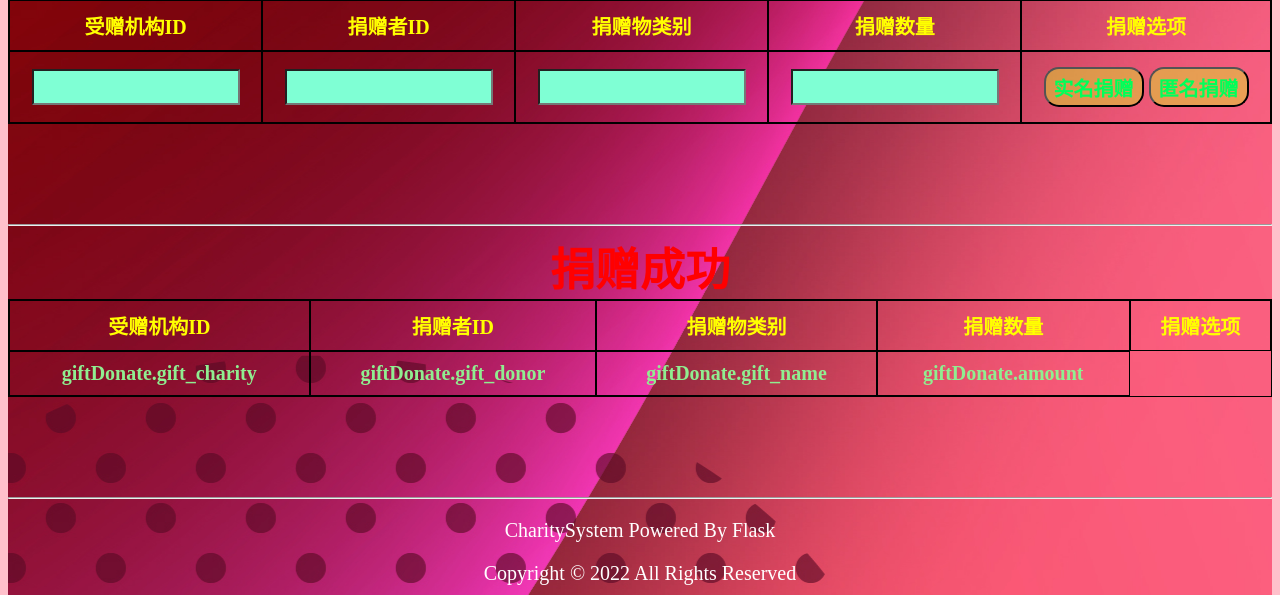
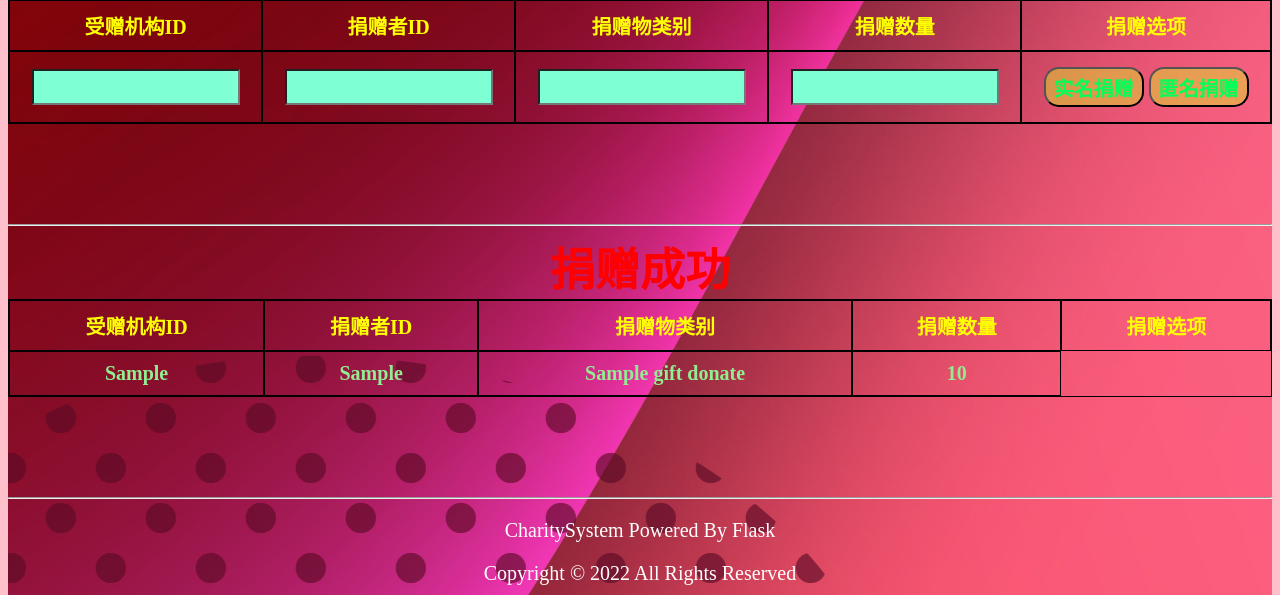
Before and after one commit to mumua666/CharitySystem, a Flask app: template templates/homePage.html in a window 1280 px wide. Shown: the part 990-1585 px from the top of the page. Run offline with Flask 2, Linux system fonts and the light colour scheme; the template is opened without the code that fills it: values that come from a table or form of the project are taken from there, most other values are stand-ins (such as "Sample title", 1, 10 or a date in 2020).

Commit message:
基本功能完善

```diff
--- a/app.py
+++ b/app.py
@@ -312,37 +312,37 @@ def homePage():
         donateAmount = request.form.get('donateAmount')
         realname = request.form.get('realname')
         anonymous = request.form.get('anonymous')
+        donateDonor = Donor.query.filter_by(donor_id=donorID).first()
+        donateCharity = Charity.query.filter_by(charity_id=charityID).first()
         if all([last_name, first_name]):
             donorName = last_name+first_name
         if logout:
             return redirect(url_for('index'))
-        '''
-        此处存在问题,无法获取到input输入的内容,待修复!
-        '''
         if donorID:
-            print('==============================================')
-            print(donorID)
-            if not Donor.query.filter_by(donor_id=donorID).first():
+            if not donateDonor:
                 flash("只有注册为捐赠者才可以进行捐赠哦！")
-            elif Charity.query.filter_by(charity_id=charityID).first():
+            elif not donateCharity:
                 flash("该慈善机构ID并不存在!")
             else:
                 curr_time = datetime.datetime.now()
                 if realname:
                     giftDonate = Gift(gift_name=donateType, gift_donor=donorID, gift_charity=charityID,
-                                      category=Charity.query.filter_by(
-                                          charity_id=charityID).first().category.category_name,
-                                      data=datetime.datetime.strftime(
+                                      category=donateCharity.category.category_name,
+                                      date=datetime.datetime.strftime(
                                           curr_time, '%Y-%m-%d %H:%M:%S'),
                                       amount=donateAmount)
                 elif anonymous:
-                    giftDonate = Gift(gift_name=donateType, gift_donor=donorID, gift_charity=charityID,
-                                      category=Charity.query.filter_by(
-                                          charity_id=charityID).first().category.category_name,
-                                      data=datetime.datetime.strftime(
+                    anonymousID = Donor.query.filter_by(
+                        donor_id="anonymous").first()
+                    donateAmount = int(1.5*int(donateAmount))
+                    giftDonate = Gift(gift_name=donateType, gift_donor=anonymousID.donor_id, gift_charity=charityID,
+                                      category=donateCharity.category.category_name,
+                                      date=datetime.datetime.strftime(
                                           curr_time, '%Y-%m-%d %H:%M:%S'),
                                       amount=donateAmount)
-                db.session.add(giftDonate)
+                log = Log(log_id=donorID, operation_table='gift', operation_name="添加", operation_tuple=Gift.query.count()+1,
+                          log_time=datetime.datetime.strftime(curr_time, '%Y-%m-%d %H:%M:%S'))
+                db.session.add_all([log, giftDonate])
                 db.session.commit()
 
         if categoryName:
@@ -430,8 +430,7 @@ def homePage():
                            donors=donors, charities=charities, gifts=gifts,
                            displayCharity=displayCharity, displayDonor=displayDonor, displayGift=displayGift,
                            categoryName=categoryName, categoryName_Charity=categoryName_Charity, displayCategory=displayCategory,
-                           gifted_donors=gift,
-                           displayGiver=displayGiver, Giver=Giver, checkCharity=checkCharity,
+                           gifted_donors=gift, displayGiver=displayGiver, Giver=Giver, checkCharity=checkCharity,
                            displayCheckDonor=displayCheckDonor, donorName=donorName, checkDonor=checkDonor,
                            giftDonate=giftDonate, realname=realname, anonymous=anonymous)
 
@@ -465,7 +464,9 @@ if __name__ == '__main__':
                address="中山市xxxx", city="中山", state="广东", zip="xxxxxx", telephone="12345678900")
     d2 = Donor(donor_id="d000002", password="d000002", last_name="公孙", first_name="向阳",
                address="惠州市xxxx", city="惠州", state="广东", zip="xxxxxx", telephone="00987654321")
-    db.session.add_all([d1, d2])
+    d3 = Donor(donor_id="anonymous", password="anonymous", last_name="匿名者", first_name="anonymous",
+               address="暂无数据", city="暂无数据", state="暂无数据", zip="暂无数据", telephone="暂无数据")
+    db.session.add_all([d1, d2, d3])
     db.session.commit()
 
     curr_time = datetime.datetime.now()
@@ -483,16 +484,16 @@ if __name__ == '__main__':
     db.session.commit()
 
     curr_time = datetime.datetime.now()
-    log1 = Log(log_id=c1.charity_id, operation_name="注册", log_time=datetime.datetime.strftime(
-        curr_time, '%Y-%m-%d %H:%M:%S'))
-    log2 = Log(log_id=c2.charity_id, operation_name="注册", log_time=datetime.datetime.strftime(
-        curr_time, '%Y-%m-%d %H:%M:%S'))
-    log3 = Log(log_id=c3.charity_id, operation_name="注册", log_time=datetime.datetime.strftime(
-        curr_time, '%Y-%m-%d %H:%M:%S'))
-    log4 = Log(log_id=d1.donor_id, operation_name="注册", log_time=datetime.datetime.strftime(
-        curr_time, '%Y-%m-%d %H:%M:%S'))
-    log5 = Log(log_id=d2.donor_id, operation_name="注册", log_time=datetime.datetime.strftime(
-        curr_time, '%Y-%m-%d %H:%M:%S'))
+    log1 = Log(log_id=c1.charity_id, operation_table='charity', operation_name="添加",
+               operation_tuple=c1.charity_id, log_time=datetime.datetime.strftime(curr_time, '%Y-%m-%d %H:%M:%S'))
+    log2 = Log(log_id=c2.charity_id,  operation_table='charity', operation_name="添加",
+               operation_tuple=c2.charity_id, log_time=datetime.datetime.strftime(curr_time, '%Y-%m-%d %H:%M:%S'))
+    log3 = Log(log_id=c3.charity_id,  operation_table='charity', operation_name="添加",
+               operation_tuple=c3.charity_id, log_time=datetime.datetime.strftime(curr_time, '%Y-%m-%d %H:%M:%S'))
+    log4 = Log(log_id=d1.donor_id,  operation_table='donor', operation_name="添加",
+               operation_tuple=d1.donor_id, log_time=datetime.datetime.strftime(curr_time, '%Y-%m-%d %H:%M:%S'))
+    log5 = Log(log_id=d2.donor_id,  operation_table='donor', operation_name="添加",
+               operation_tuple=d2.donor_id, log_time=datetime.datetime.strftime(curr_time, '%Y-%m-%d %H:%M:%S'))
     db.session.add_all([log1, log2, log3, log4, log5])
     db.session.commit()
     # db.drop_all()   #用于演示时清空数据库表内容
--- a/templates/homePage.html
+++ b/templates/homePage.html
@@ -456,6 +456,7 @@
                 <th>捐赠数量</th>
                 <th>捐赠选项</th>
             </tr>
+            <form method="post">
                 <tr>
                     <td>
                         <input type="text" name="charityID" class="donate">
@@ -470,11 +471,10 @@
                         <input type="text" name="donateAmount" class="donate">
                     </td>
                     <td>
-                    <form method="post">
-                        <input type="submit" name="realname" value="实名捐赠" class="donateButton">
-                        <input type="submit" name="anonymous" value="匿名捐赠" class="donateButton">
+                        <button type="submit" name="realname" class="donateButton" value="实名捐赠">实名捐赠</button>
+                        <button type="submit" name="anonymous" class="donateButton" value="匿名捐赠">匿名捐赠</button>
+                    </td>
             </form>
-                </td>
             </tr>
         </table>
         <hr>
@@ -491,10 +491,10 @@
             </tr>
 
             <tr>
-                <td>giftDonate.gift_charity</td>
-                <td>giftDonate.gift_donor</td>
-                <td>giftDonate.gift_name</td>
-                <td>giftDonate.amount</td>
+                <td>{{giftDonate.gift_charity}}</td>
+                <td>{{giftDonate.gift_donor}}</td>
+                <td>{{giftDonate.gift_name}}</td>
+                <td>{{giftDonate.amount}}</td>
                 {% if realname %}
                 <td>实名捐赠</td>
                 {% elif anonymous %}
```
Lines whose indentation alone changed are shown as unchanged.
